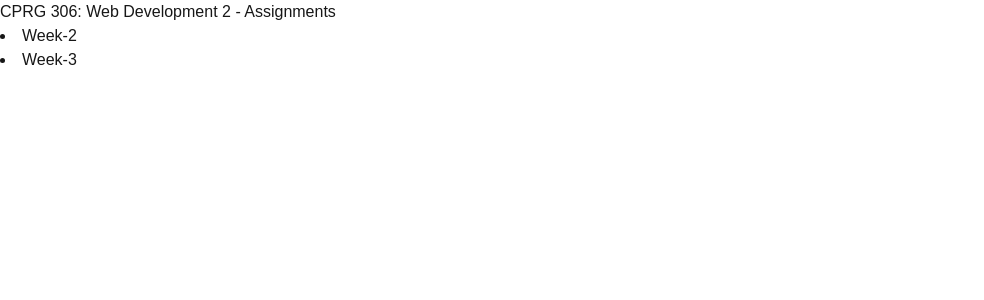
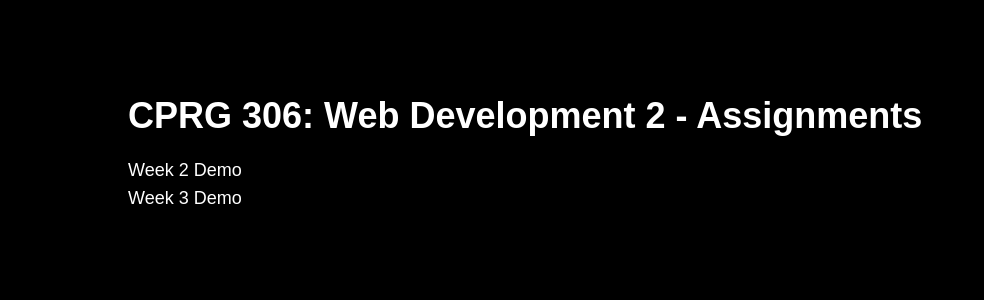
Before and after one commit to applebarrientos/cprg306-assignments, a Next.js app: page / in a window 1280 px wide. Shown: the top 300 px of the page, without its empty margins (0-984 px from the left). Built offline with nearby package versions, Linux system fonts and the light colour scheme.

Commit message:
modified some styles

```diff
--- a/app/globals.css
+++ b/app/globals.css
@@ -1,3 +1,4 @@
+/* Ensure Tailwind CSS is properly set up in your project */
 @tailwind base;
 @tailwind components;
 @tailwind utilities;
--- a/app/page.js
+++ b/app/page.js
@@ -2,15 +2,23 @@ import Image from "next/image";
 import Link from "next/link";
 
 export default function Home() {
+  const weekDemos = [2, 3];
   return (
-    <main>
-      <h1>CPRG 306: Web Development 2 - Assignments</h1>
-      <li>
-        <Link href="/week-2">Week-2</Link>
-      </li>
-      <li>
-        <Link href="/week-3">Week-3</Link>
-      </li>
+    <main className="flex min-h-screen flex-col items-center justify-between p-24 bg-black text-white">
+      <div className="z-10 max-w-5xl w-full items-center justify-between text-sm">
+        <h1 className="text-4xl font-bold mb-5">
+          CPRG 306: Web Development 2 - Assignments
+        </h1>
+        <div className="text-lg">
+          <ul>
+            {weekDemos.map((week) => (
+              <li key={week} className="hover:text-red-400">
+                <Link href={`/week-${week}`}>Week {week} Demo</Link>
+              </li>
+            ))}
+          </ul>
+        </div>
+      </div>
     </main>
   );
 }
--- a/tailwind.config.js
+++ b/tailwind.config.js
@@ -1,6 +1,7 @@
 /** @type {import('tailwindcss').Config} */
 module.exports = {
   content: [
+    "./app/**/*.html', './app/**/*.js', './app/**/*.css",
     "./pages/**/*.{js,ts,jsx,tsx,mdx}",
     "./components/**/*.{js,ts,jsx,tsx,mdx}",
     "./app/**/*.{js,ts,jsx,tsx,mdx}",
```
Also changed, not shown: package.json (+5 -5 lines), 1 other file (tests, documents, lock files or other folders).
